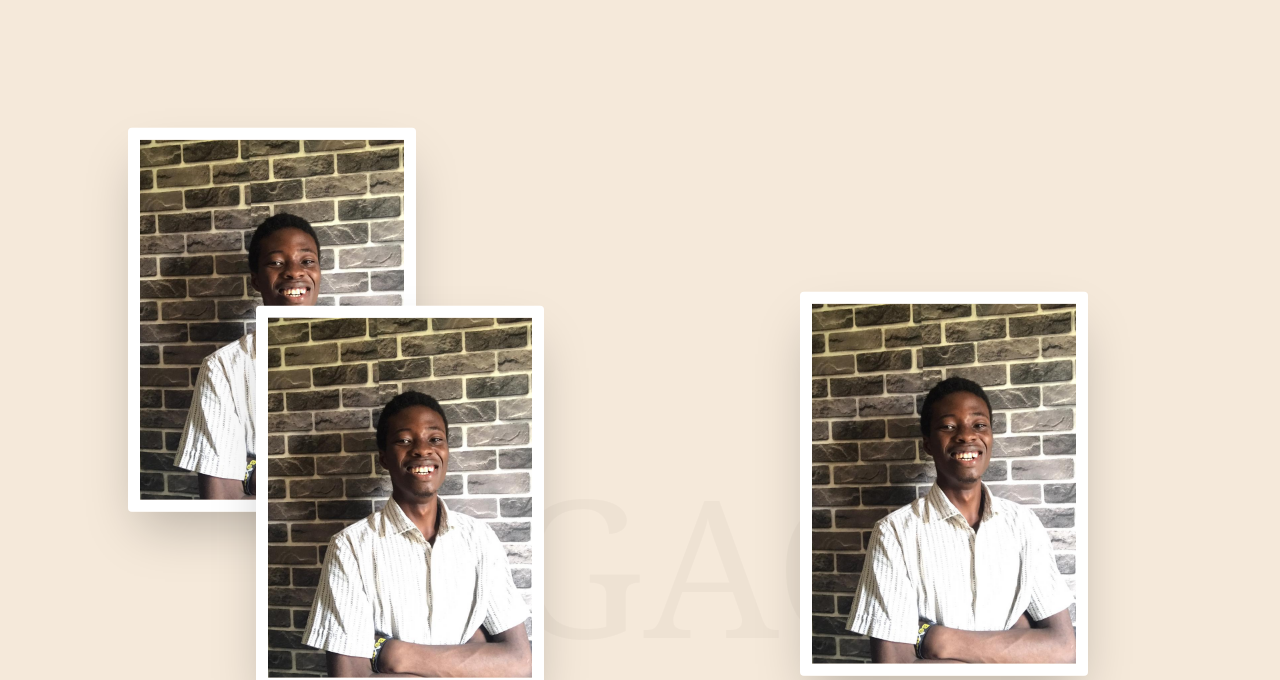
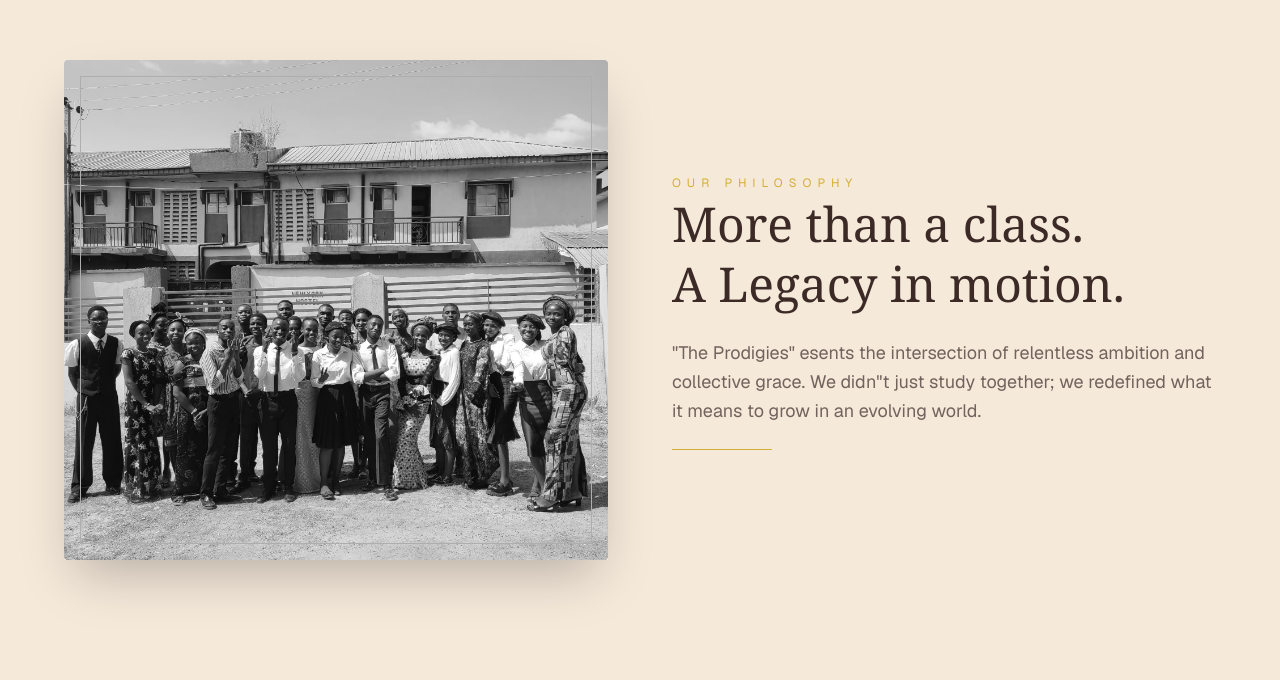
Before and after one commit to tijesunimi-5/the-prodigies, a Next.js app: page / in a window 1280 px wide. Shown: the part 1636-2316 px from the top of the page. Built offline with nearby package versions, Linux system fonts and the light colour scheme.

Commit message:
added navigation section

```diff
--- a/app/page.tsx
+++ b/app/page.tsx
@@ -2,12 +2,14 @@ import HeroCurtain from '@/components/HeroCurtain';
 import ParallaxCollage from '@/components/ParallaxCollage';
 import MeetFYB from '@/components/MeetFyb';
 import Navbar from '@/components/NavBar';
+import NarrativeSection from '@/components/NarrativeSection';
 
 export default function LandingPage() {
   return (
     <main className="bg-[#F5E9DA] min-h-screen">
       <Navbar />
       <HeroCurtain />
+      <NarrativeSection />
       <ParallaxCollage />
       <MeetFYB />
 
--- a/components/HeroCurtain.tsx
+++ b/components/HeroCurtain.tsx
@@ -24,7 +24,7 @@ export default function HeroCurtain() {
         <motion.div style={{ scale }} className="absolute inset-0 z-0">
           <div className="absolute inset-0 bg-black/10 z-10" />
           <Image
-            src="/img.jpg"
+            src="/fybgroup.jpg"
             alt="Graduation Background"
             fill
             className="object-cover blur-sm"
--- /dev/null
+++ b/components/NarrativeSection.tsx
@@ -0,0 +1,61 @@
+"use client";
+import { motion } from 'framer-motion';
+import Image from 'next/image';
+
+export default function NarrativeSection() {
+  return (
+    <section className="py-24 bg-[#F5E9DA] px-6">
+      <div className="max-w-6xl mx-auto grid grid-cols-1 md:grid-cols-2 gap-16 items-center">
+        {/* Left: Artistic Image */}
+        <motion.div
+          initial={{ opacity: 0, x: -50 }}
+          whileInView={{ opacity: 1, x: 0 }}
+          transition={{ duration: 1 }}
+          className="relative h-125 w-full md:grayscale hover:grayscale-0 transition-all duration-1000 shadow-2xl "
+        >
+          <Image
+            src="/fybgroup.jpg"
+            alt="Campus Life"
+            fill
+            className="object-cover rounded-sm"
+          />
+          <div className="absolute inset-0 border border-[#D4AF37] m-4 pointer-events-none" />
+        </motion.div>
+
+        {/* Right: The Text */}
+        <div className="space-y-6">
+          <motion.span
+            initial={{ opacity: 0 }}
+            whileInView={{ opacity: 1 }}
+            className="text-[#D4AF37] uppercase tracking-[0.5em] text-xs font-sans"
+          >
+            Our Philosophy
+          </motion.span>
+          <motion.h2
+            initial={{ opacity: 0, y: 20 }}
+            whileInView={{ opacity: 1, y: 0 }}
+            transition={{ delay: 0.2 }}
+            className="text-4xl md:text-5xl font-serif text-[#3B2A26] leading-tight"
+          >
+            More than a class. <br /> A Legacy in motion.
+          </motion.h2>
+          <motion.p
+            initial={{ opacity: 0 }}
+            whileInView={{ opacity: 1 }}
+            transition={{ delay: 0.4 }}
+            className="text-[#3B2A26]/70 leading-relaxed font-sans text-lg"
+          >
+            &quot;The Prodigies&quot; esents the intersection of relentless ambition and
+            collective grace. We didn&quot;t just study together; we redefined what it
+            means to grow in an evolving world.
+          </motion.p>
+          <motion.div
+            initial={{ width: 0 }}
+            whileInView={{ width: "100px" }}
+            className="h-px bg-[#D4AF37]"
+          />
+        </div>
+      </div>
+    </section>
+  );
+}
```
Also changed, not shown: public/fybgroup.jpg (added).
